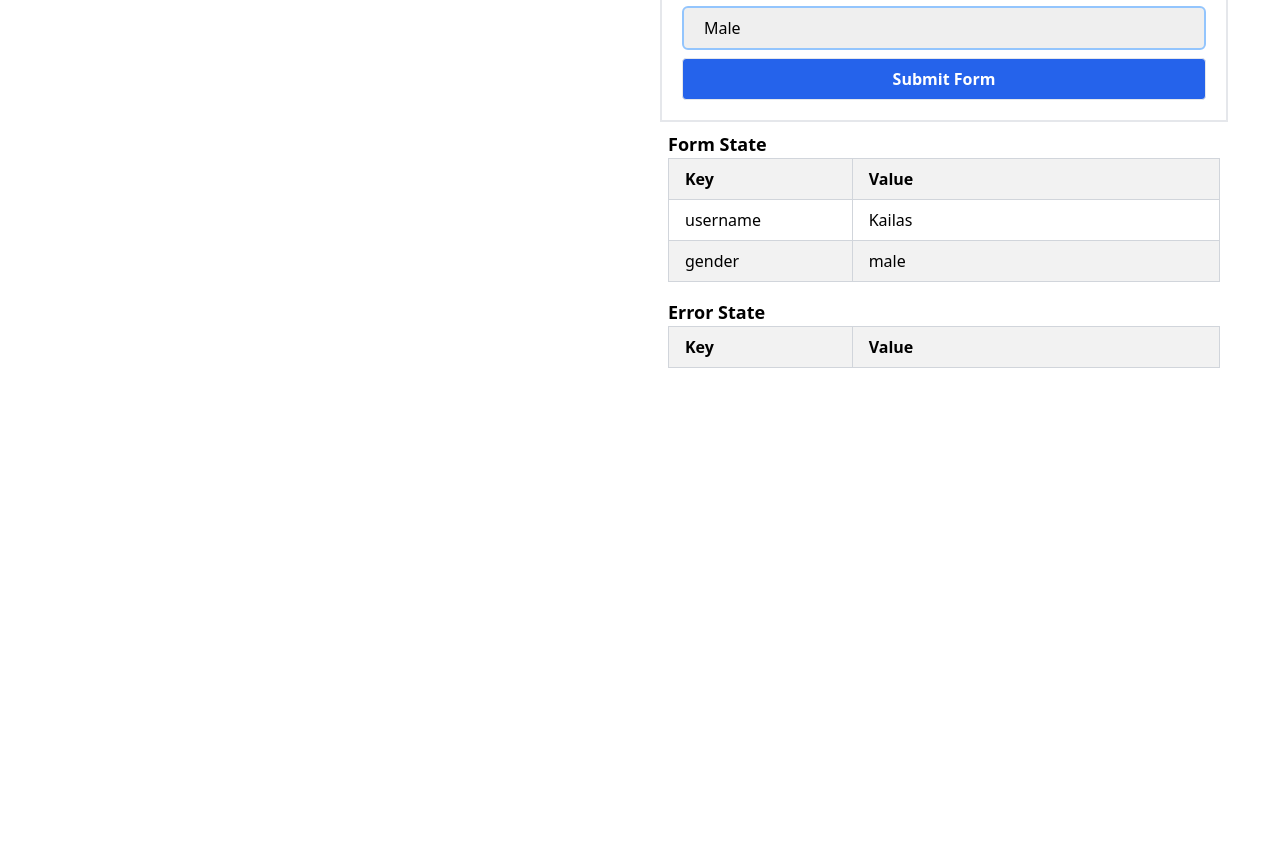
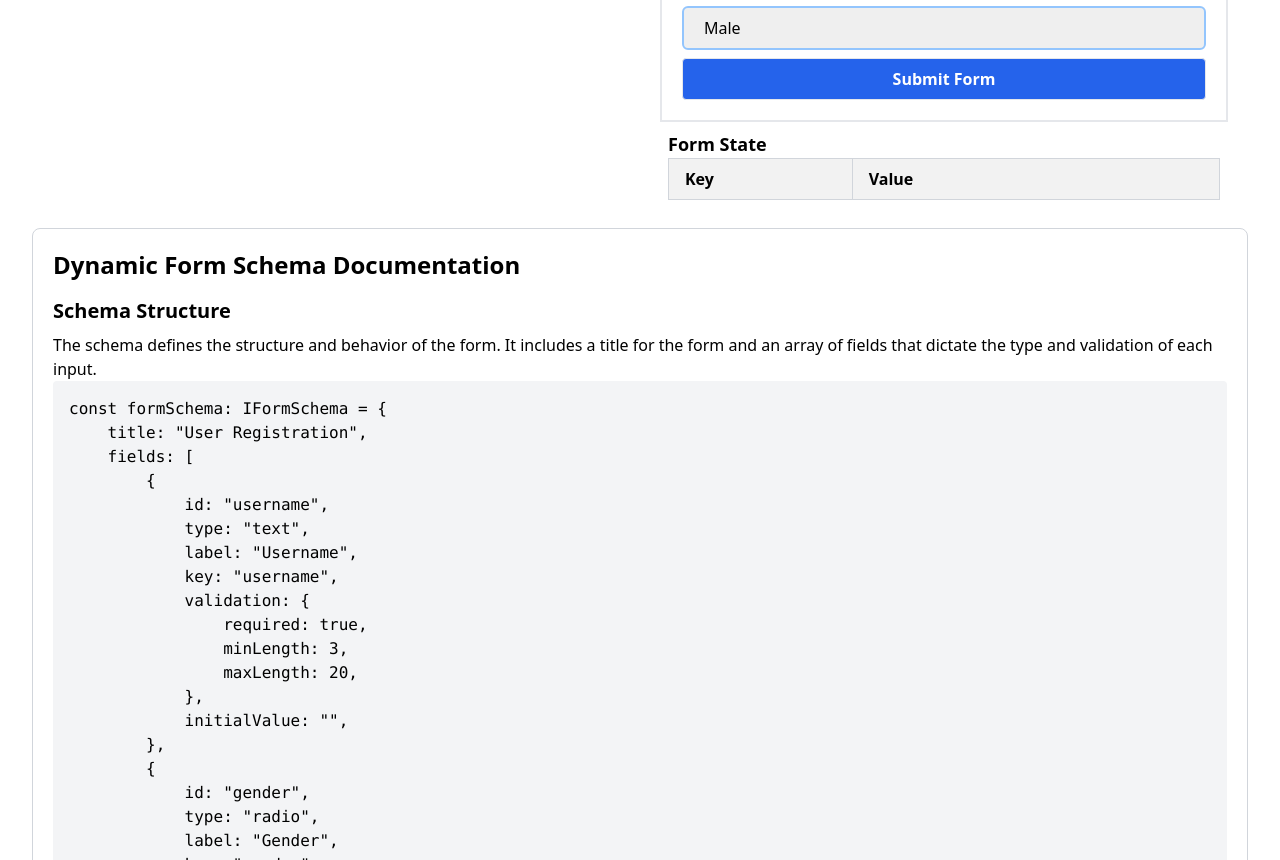
Before and after one commit to KailasMahavarkar/form-builder, a React (Vite) app: page / in a window 1280 px wide. Shown: the part 240-1100 px from the top of the page. Before the commit the page ends 800 px from the top, so only its background shows below. Built offline with nearby package versions, Linux system fonts and the light colour scheme.

Commit message:
updated code

```diff
--- a/src/App.tsx
+++ b/src/App.tsx
@@ -2,6 +2,7 @@ import FormContext from './context/form.context';
 import DynamicFormBuilder from './DynamicFormBuilder';
 import { useState } from 'react';
 import { IFormSchema } from './schema-validator/type';
+import DocumentationViewer from './DocumentViewer';
 
 const config: IFormSchema = {
     title: "Dynamic Form Example",
@@ -11,7 +12,7 @@ const config: IFormSchema = {
             type: "text",
             label: "Username",
             key: "username",
-            defaultValue: "Kailas",
+            initialValue: "Kailas",
             validation: {
                 required: true,
                 minLength: 3,
@@ -23,7 +24,7 @@ const config: IFormSchema = {
             type: "select",
             label: "Gender",
             key: "gender",
-            defaultValue: "male",
+            initialValue: "male",
             children: [
                 { value: "male", label: "Male" },
                 { value: "female", label: "Female" },
@@ -57,6 +58,8 @@ function App() {
                     console.log(data);
                 }}
             />
+
+            <DocumentationViewer />
         </FormContext.Provider>
     )
 
--- /dev/null
+++ b/src/DocumentViewer.tsx
@@ -0,0 +1,133 @@
+const DocumentationViewer = () => {
+    return (
+        <div className="documentation-viewer p-5 border border-gray-300 rounded-lg text-left">
+            <h1 className="text-2xl font-bold mb-4">Dynamic Form Schema Documentation</h1>
+
+            <section className="mb-6">
+                <h2 className="text-xl font-semibold mb-2">Schema Structure</h2>
+                <p>The schema defines the structure and behavior of the form. It includes a title for the form and an array of fields that dictate the type and validation of each input.</p>
+
+                <pre className="bg-gray-100 p-4 rounded overflow-auto">
+                    {`const formSchema: IFormSchema = {
+    title: "User Registration",
+    fields: [
+        {
+            id: "username",
+            type: "text",
+            label: "Username",
+            key: "username",
+            validation: {
+                required: true,
+                minLength: 3,
+                maxLength: 20,
+            },
+            initialValue: "",
+        },
+        {
+            id: "gender",
+            type: "radio",
+            label: "Gender",
+            key: "gender",
+            children: [
+                { value: "male", label: "Male" },
+                { value: "female", label: "Female" },
+            ],
+            multiple: false,
+        },
+        {
+            id: "country",
+            type: "select",
+            label: "Country",
+            key: "country",
+            children: [
+                { value: "india", label: "India" },
+                { value: "usa", label: "USA" },
+            ],
+        },
+    ],
+};`}
+                </pre>
+            </section>
+
+            <section className="mb-6">
+                <h2 className="text-xl font-semibold mb-2">Top-Level Schema Properties</h2>
+                <table className="table-auto w-full border border-collapse border-gray-300">
+                    <thead>
+                        <tr>
+                            <th className="border px-4 py-2">Property</th>
+                            <th className="border px-4 py-2">Type</th>
+                            <th className="border px-4 py-2">Description</th>
+                        </tr>
+                    </thead>
+                    <tbody>
+                        <tr>
+                            <td className="border px-4 py-2">title</td>
+                            <td className="border px-4 py-2">string</td>
+                            <td className="border px-4 py-2">The title of the form.</td>
+                        </tr>
+                        <tr>
+                            <td className="border px-4 py-2">fields</td>
+                            <td className="border px-4 py-2">FieldConfig[]</td>
+                            <td className="border px-4 py-2">Array of field configurations.</td>
+                        </tr>
+                    </tbody>
+                </table>
+            </section>
+
+            <section className="mb-6">
+                <h2 className="text-xl font-semibold mb-2">Field Types</h2>
+                <h3 className="text-lg font-bold mt-4">Text Field</h3>
+                <table className="table-auto w-full border border-collapse border-gray-300">
+                    <thead>
+                        <tr>
+                            <th className="border px-4 py-2">Property</th>
+                            <th className="border px-4 py-2">Type</th>
+                            <th className="border px-4 py-2">Description</th>
+                        </tr>
+                    </thead>
+                    <tbody>
+                        <tr>
+                            <td className="border px-4 py-2">type</td>
+                            <td className="border px-4 py-2">'text'</td>
+                            <td className="border px-4 py-2">Specifies the field type.</td>
+                        </tr>
+                        <tr>
+                            <td className="border px-4 py-2">pattern</td>
+                            <td className="border px-4 py-2">string?</td>
+                            <td className="border px-4 py-2">Regex pattern to validate the input value.</td>
+                        </tr>
+                    </tbody>
+                </table>
+
+                <h3 className="text-lg font-bold mt-4">Dropdown Field</h3>
+                <table className="table-auto w-full border border-collapse border-gray-300">
+                    <thead>
+                        <tr>
+                            <th className="border px-4 py-2">Property</th>
+                            <th className="border px-4 py-2">Type</th>
+                            <th className="border px-4 py-2">Description</th>
+                        </tr>
+                    </thead>
+                    <tbody>
+                        <tr>
+                            <td className="border px-4 py-2">type</td>
+                            <td className="border px-4 py-2">'select'</td>
+                            <td className="border px-4 py-2">Specifies the field type.</td>
+                        </tr>
+                        <tr>
+                            <td className="border px-4 py-2">children</td>
+                            <td className="border px-4 py-2">
+
+                                </td>
+                            <td className="border px-4 py-2">Dropdown options.</td>
+                        </tr>
+                    </tbody>
+                </table>
+            </section>
+
+            <p className="mt-6">By adhering to this schema structure, you can seamlessly create dynamic forms with consistent behavior.</p>
+        </div>
+    );
+};
+
+export default DocumentationViewer;
--- a/src/DynamicFormBuilder.tsx
+++ b/src/DynamicFormBuilder.tsx
@@ -88,10 +88,6 @@ const DynamicFormBuilder = ({
     };
 
     const renderSingleConfig = (element: FieldConfig) => {
-        if (!formState[element.key] && element.defaultValue) {
-            setFormState((prevData) => ({ ...prevData, [element.key]: element.defaultValue || '' }));
-        }
-
         switch (element.type) {
             case 'text':
                 return (
@@ -183,6 +179,8 @@ const DynamicFormBuilder = ({
                         </table>
                     </div>
 
+                    {
+                        Object.keys(errorState).length > 0 && (
                             <div className='m-2 text-left'>
                                 <h1 className='text-lg font-bold'>
                                     Error State
@@ -204,8 +202,9 @@ const DynamicFormBuilder = ({
                                         ))}
                                     </tbody>
                                 </table>
-
                             </div>
+                        )
+                    }
                 </div>
             </div>
 
--- a/src/components/input/input.tsx
+++ b/src/components/input/input.tsx
@@ -10,7 +10,6 @@ const Input: React.FC<InputProps> = ({
     intent = "primary",
     size = "md",
     type = "text",
-    defaultValue = "",
     rounded = "md",
     hasFullWidth = false,
     value,
@@ -23,7 +22,7 @@ const Input: React.FC<InputProps> = ({
         <input
             placeholder={placeholder}
             type={type}
-            value={value || defaultValue}
+            value={value}
             disabled={disabled}
             className={
                 twMerge(
--- a/src/components/input/input.types.tsx
+++ b/src/components/input/input.types.tsx
@@ -41,7 +41,6 @@ export interface InputProps
     disabled?: boolean;
     dataTestId?: string;
     type?: typeof inputTypeEnum[keyof typeof inputTypeEnum];
-    defaultValue?: string;
     rounded?: typeof sizeEnum[keyof typeof sizeEnum];
     hasFullWidth?: boolean;
     placeholder?: string;
--- a/src/schema-validator/index.ts
+++ b/src/schema-validator/index.ts
@@ -4,7 +4,7 @@ function validateSchema(schema: IFormSchema, data: Record<string, unknown>) {
     const errors: { message: string; field: string }[] = [];
 
     schema.fields.forEach((field) => {
-        const value = data[field.key] || field.defaultValue || ''
+        const value = data[field.key] || ''
 
         // required field validation
         if (field.validation?.required && (value === undefined || value === null || value === '')) {
--- a/src/schema-validator/type.ts
+++ b/src/schema-validator/type.ts
@@ -5,7 +5,7 @@ type BaseFieldType = {
     label: string;
     key: string;
     validation?: ValidatorConfig;
-    defaultValue?: string;
+    initialValue?: string;
 };
 
 // for text field (input type text)
```
Also changed, not shown: 1 other file (tests, documents, lock files or other folders). Lines whose indentation alone changed are shown as unchanged.
